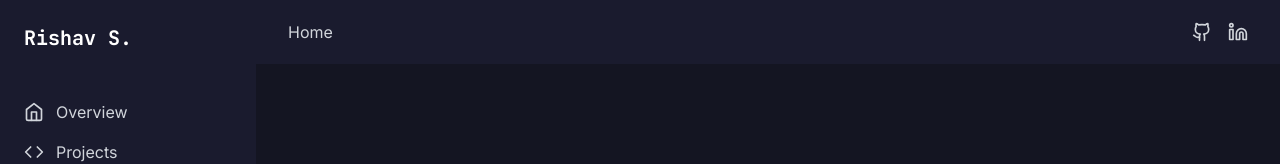
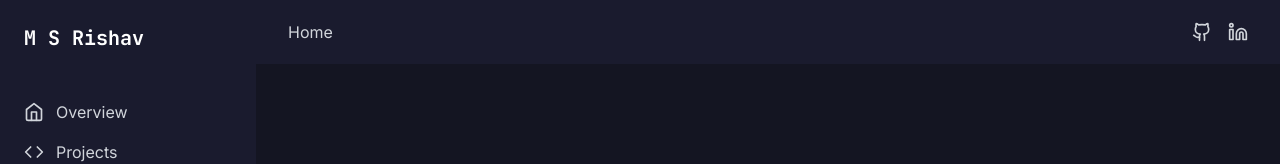
Before and after one commit to msrishav-28/Portfolio-msrishav, a React (Vite) app: page / in a window 1280 px wide. Shown: the top 164 px of the page. Built offline with nearby package versions, Linux system fonts and the light colour scheme.

Commit message:
Update Sidebar.tsx

```diff
--- a/src/desktop/components/Sidebar.tsx
+++ b/src/desktop/components/Sidebar.tsx
@@ -13,7 +13,7 @@ export const Sidebar = () => {
     <nav className="fixed left-0 top-0 h-full w-64 bg-[#1a1b2e] p-6">
       <div className="flex flex-col h-full">
         <div className="mb-12">
-          <h1 className="text-xl font-mono font-bold text-white">Rishav S.</h1>
+          <h1 className="text-xl font-mono font-bold text-white">M S Rishav</h1>
         </div>
 
         <div className="flex-1">
```
